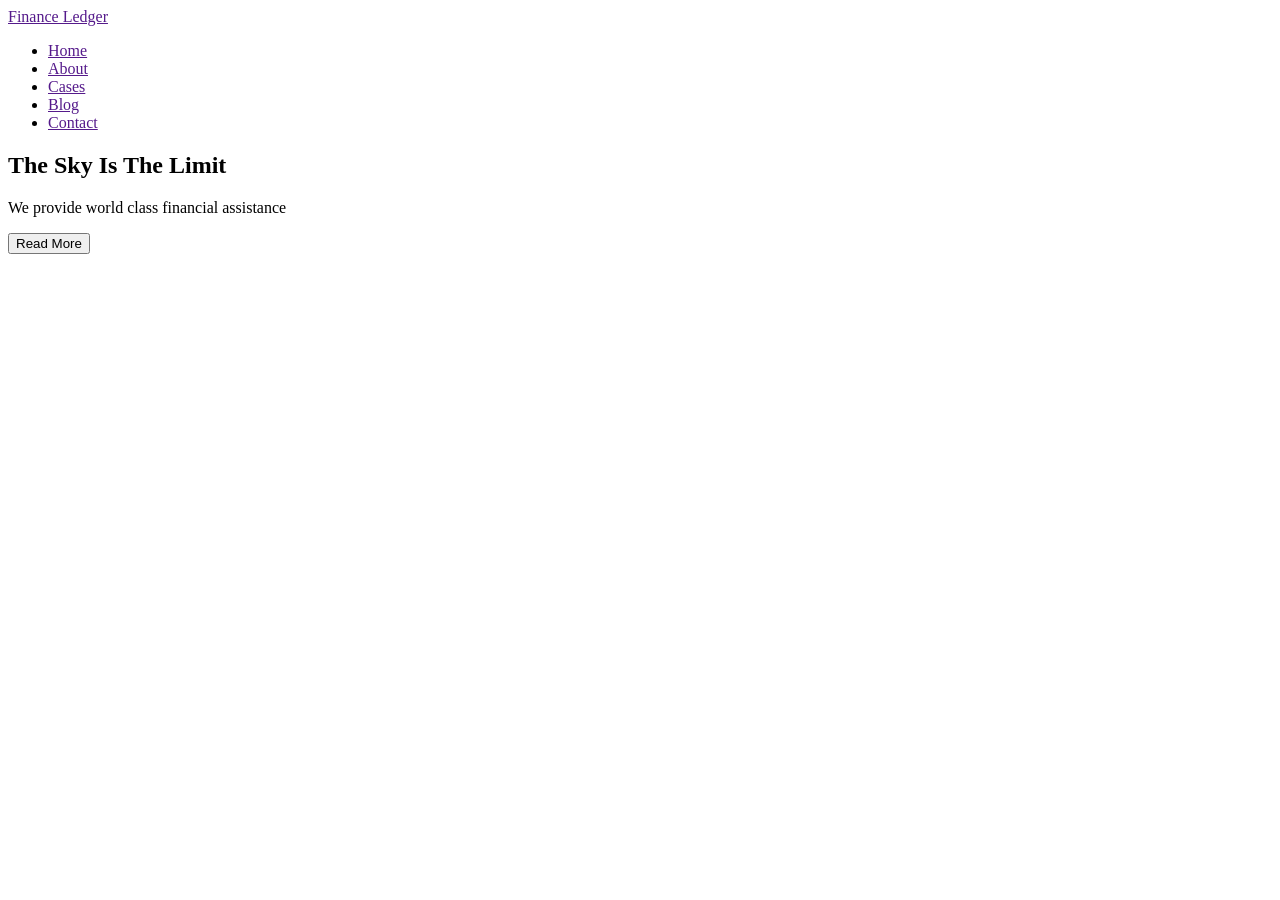
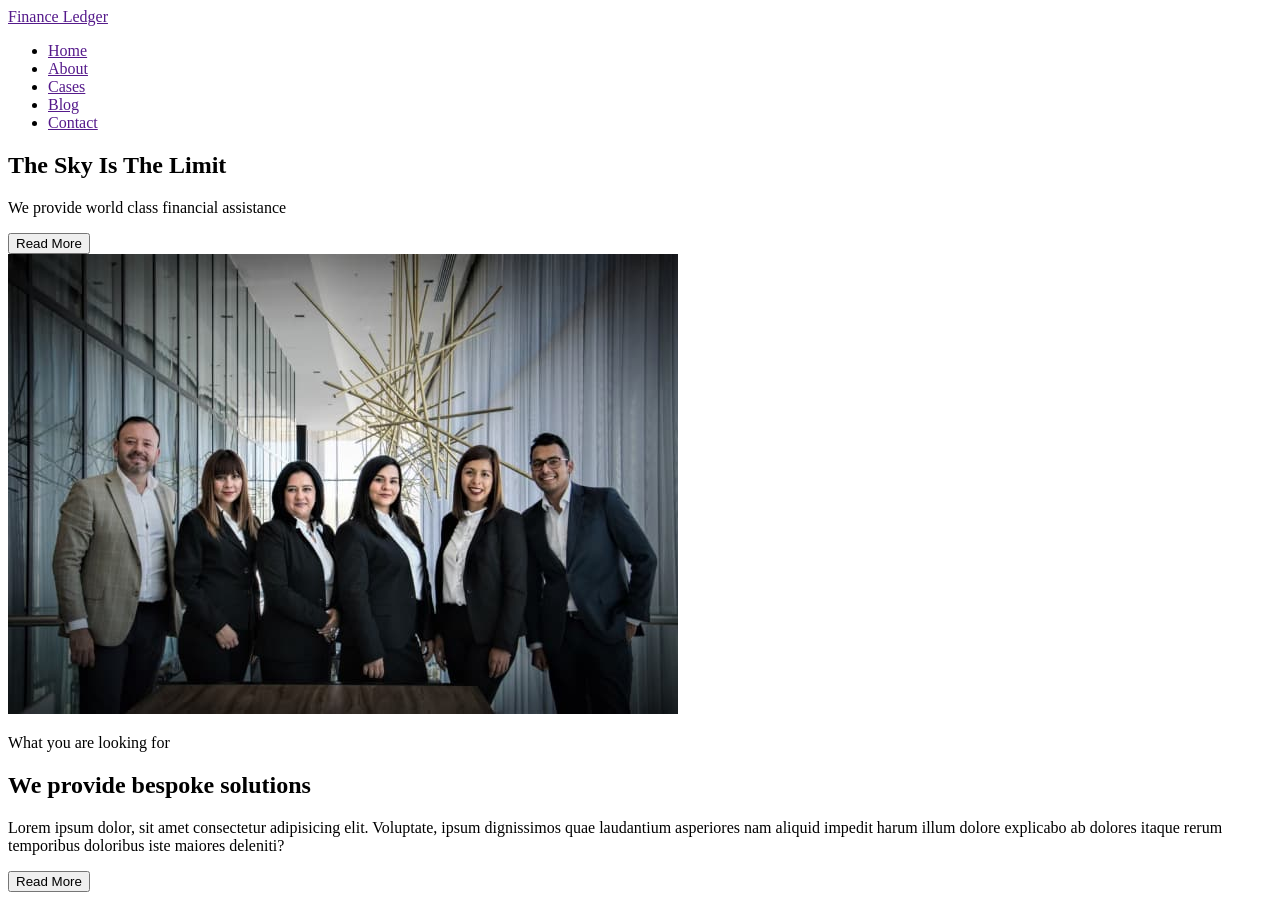
Before and after one commit to kashirin-olexsandr/blended-106_7-8, a plain HTML site: page index.html in a window 1280 px wide. Before the commit the page ends 800 px from the top, so only its background shows below. Drawn offline with Linux system fonts and the light colour scheme.

Commit message:
add new section

```diff
--- a/index.html
+++ b/index.html
@@ -1,6 +1,5 @@
 <!DOCTYPE html>
 <html lang="en">
-
   <head>
     <meta charset="UTF-8" />
     <meta name="viewport" content="width=device-width, initial-scale=1.0" />
@@ -28,9 +27,20 @@
         <button type="button">Read More</button>
       </section>
 
+      <section>
+        <img src="./images/our_team.jpg" alt="Our Team" />
+        <p>What you are looking for</p>
+        <h2>We provide bespoke solutions</h2>
+        <p>
+          Lorem ipsum dolor, sit amet consectetur adipisicing elit. Voluptate,
+          ipsum dignissimos quae laudantium asperiores nam aliquid impedit harum
+          illum dolore explicabo ab dolores itaque rerum temporibus doloribus
+          iste maiores deleniti?
+        </p>
+        <button type="button">Read More</button>
+      </section>
     </main>
 
     <footer></footer>
   </body>
-
 </html>
```
Also changed, not shown: images/Rectangle.png (deleted), images/our_team.jpg (added). Lines whose indentation alone changed are shown as unchanged.
